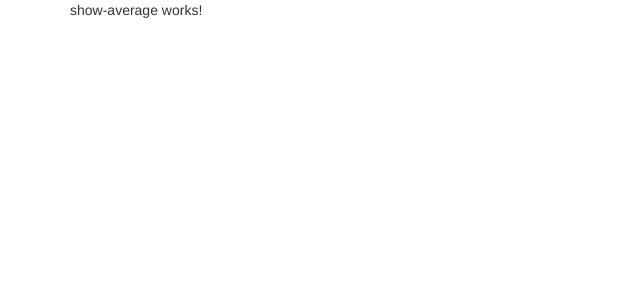
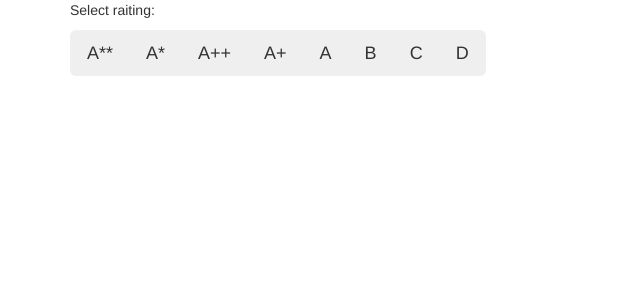
Before and after one commit to wroclawianka/loan-ratings-app, an Angular app: page / in a window 1280 px wide. Shown: the top 300 px of the page, without its empty margins (0-640 px from the left). Built offline with nearby package versions, Linux system fonts and the light colour scheme.

Commit message:
receive rating method created

```diff
--- a/src/app/components/show-average/show-average.component.html
+++ b/src/app/components/show-average/show-average.component.html
@@ -1,3 +1,4 @@
-<p>
-  show-average works!
-</p>
+<app-select-rating
+[ratings]="ratings"
+(ratingEvent)="receiveRating($event)">
+</app-select-rating>
--- a/src/app/components/show-average/show-average.component.ts
+++ b/src/app/components/show-average/show-average.component.ts
@@ -1,6 +1,7 @@
 import { Component, OnInit } from '@angular/core';
 
 import { MarketplaceService } from '../../services/marketplace/marketplace.service'
+import { Rating } from '../../models/rating.model';
 
 @Component({
   selector: 'app-show-average',
@@ -8,9 +9,24 @@ import { MarketplaceService } from '../../services/marketplace/marketplace.servi
   styleUrls: ['./show-average.component.css']
 })
 export class ShowAverageComponent implements OnInit {
+  ratings: Array<Rating> = [
+    { value: "AAAAA", label: "A**"},
+    { value: "AAAA", label: "A*"},
+    { value: "AAA", label: "A++"},
+    { value: "AA", label: "A+"},
+    { value: "A", label: "A"},
+    { value: "B", label: "B"},
+    { value: "C", label: "C"},
+    { value: "D", label: "D"}
+  ];
+  rating: Rating;
 
   constructor(private loanService: MarketplaceService) {}
 
   ngOnInit() {
   }
+
+  receiveRating($event) {
+    this.rating = $event;
+  }
 }
```
